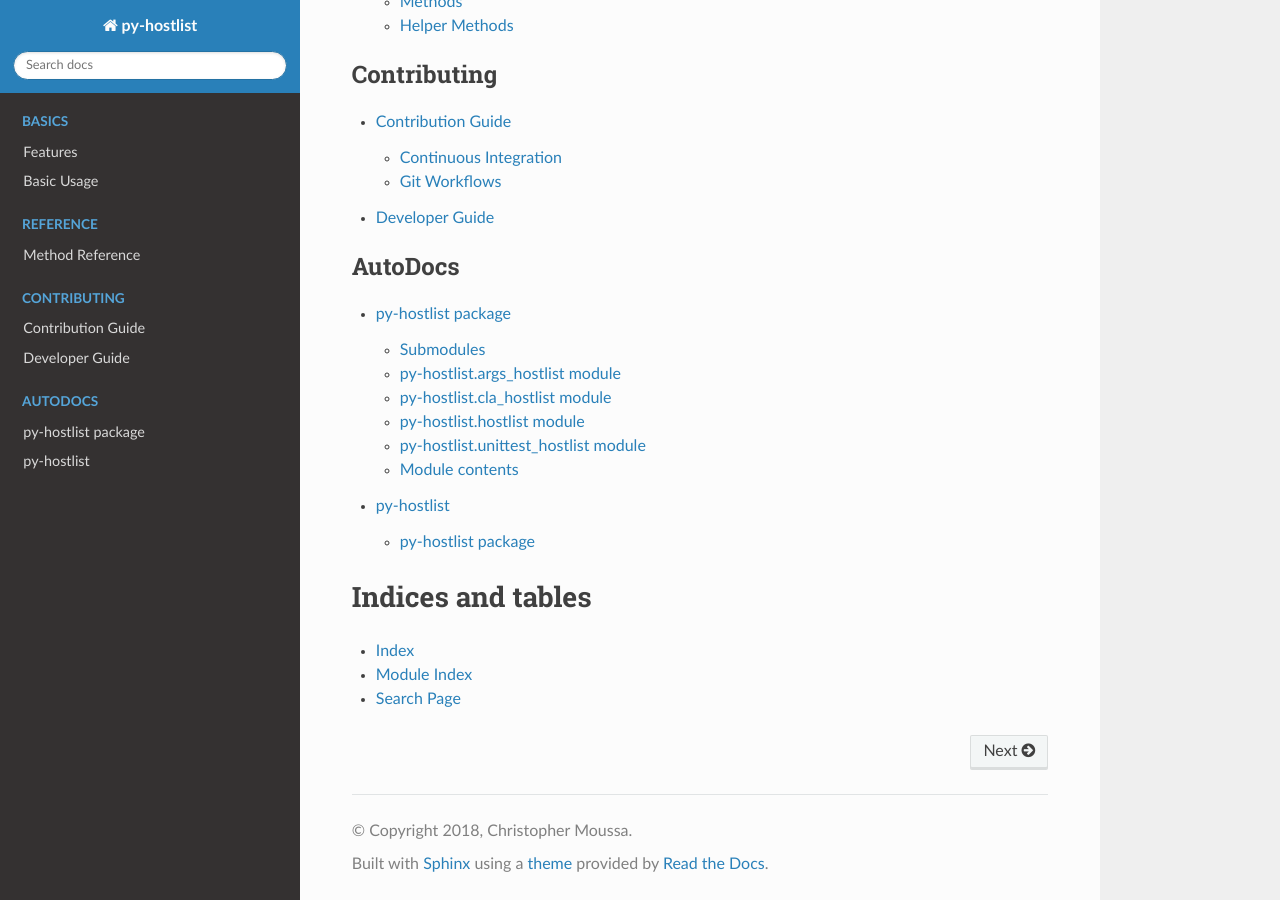
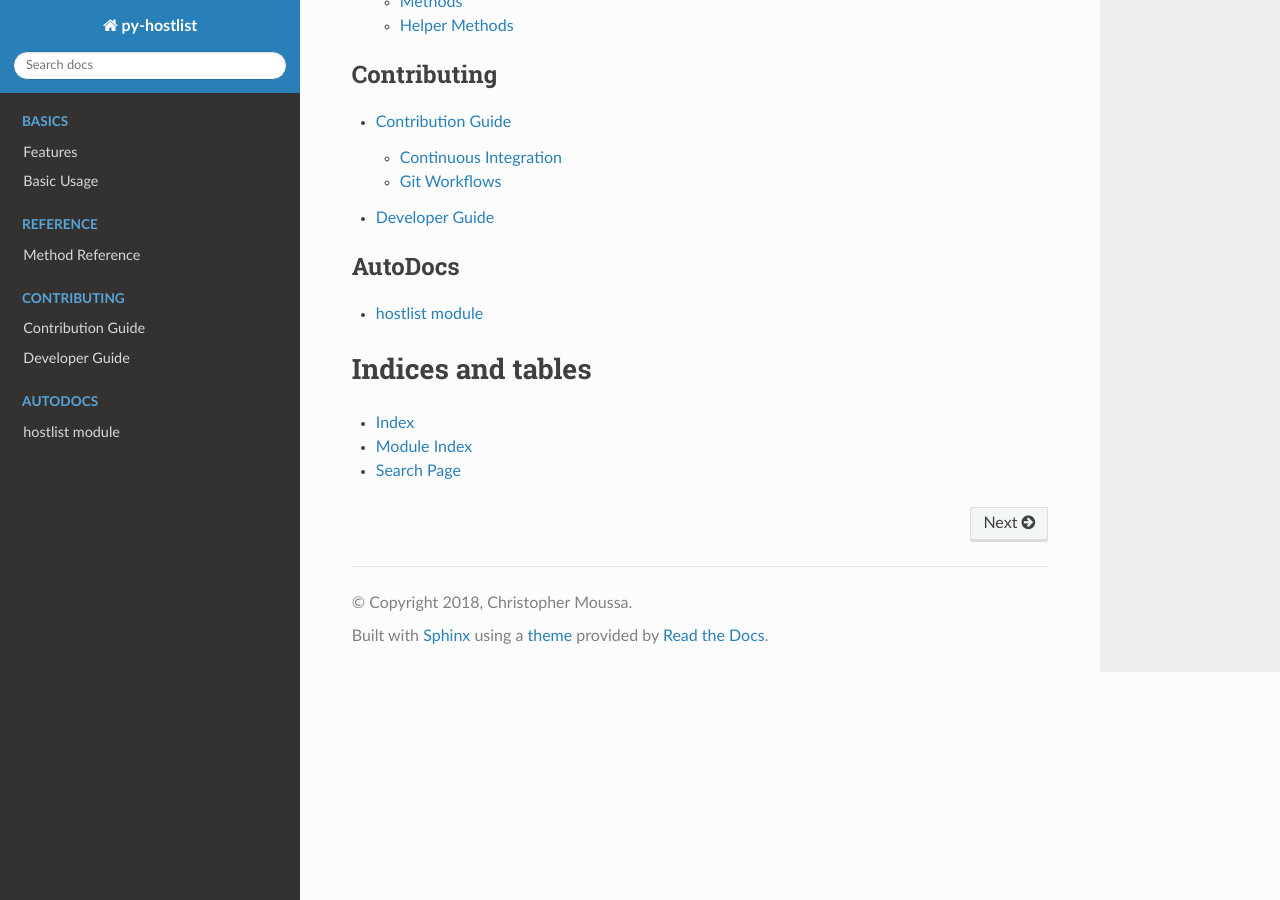
Before and after one commit to LLNL/py-hostlist, a Sphinx documentation site: the page built from docs/index.rst, in a window 1280 px wide and 900 px high, scrolled down 673 px. Built offline with Sphinx 7.4.7 and the Read the Docs theme 2.0.0, drawn with Linux system fonts in a browser that asks for light colours; part of the change alters nothing that is shown.

Commit message:
Initial commit of hostlist autodoc

```diff
--- a/docs/index.rst
+++ b/docs/index.rst
@@ -40,8 +40,7 @@ Get py-hostlist from the `github repository <https://github.com/LLNL/py-hostlist
    :maxdepth: 2
    :caption: AutoDocs
 
-   source/py-hostlist
-   source/modules
+   source/hostlist
 
 Indices and tables
 ==================
--- /dev/null
+++ b/docs/source/hostlist.rst
@@ -0,0 +1,7 @@
+hostlist module
+===============
+
+.. automodule:: hostlist
+    :members:
+    :undoc-members:
+    :show-inheritance:
```
